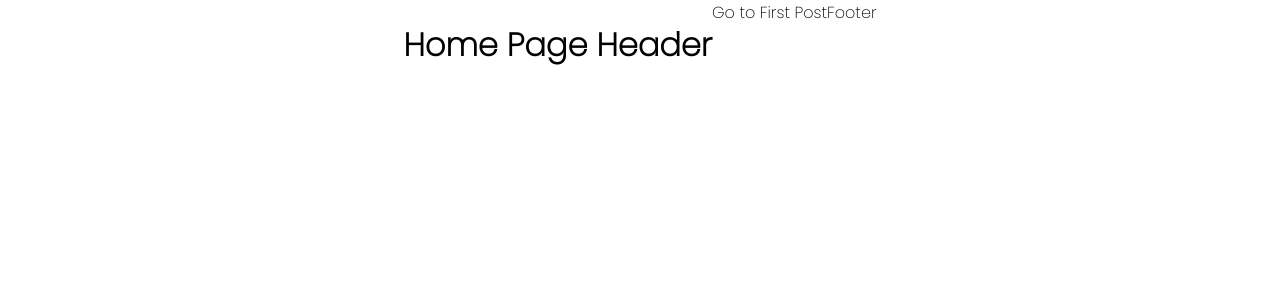
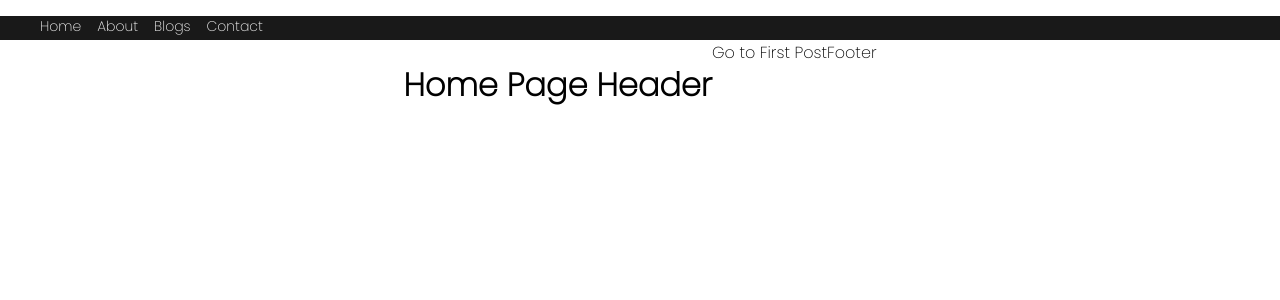
Before and after one commit to mendelssohnbach/nextjs-learn-20220711, a Next.js app: page / in a window 1280 px wide. Shown: the top 300 px of the page. Built offline with nearby package versions, Linux system fonts and the light colour scheme; a web font is replaced by a local one.

Commit message:
:sparkles: naVbarコンポーネント作成

```diff
--- a/pages/_app.js
+++ b/pages/_app.js
@@ -1,7 +1,13 @@
-import '../styles/globals.css'
+import '../styles/globals.css';
+import Navbar from './posts/navbar';
 
 function MyApp({ Component, pageProps }) {
-  return <Component {...pageProps} />
+  return (
+    <>
+      <Navbar></Navbar>
+      <Component {...pageProps} />
+    </>
+  );
 }
 
-export default MyApp
+export default MyApp;
--- /dev/null
+++ b/pages/posts/navbar.js
@@ -0,0 +1,24 @@
+import styles from '../../styles/navbar.module.css';
+
+const Navbar = () => {
+  return (
+    <div className={styles.container}>
+      <ul>
+        <li>
+          <a href="#">Home</a>
+        </li>
+        <li>
+          <a href="#">About</a>
+        </li>
+        <li>
+          <a href="#">Blogs</a>
+        </li>
+        <li>
+          <a href="#">Contact</a>
+        </li>
+      </ul>
+    </div>
+  );
+};
+
+export default Navbar;
--- /dev/null
+++ b/styles/navbar.module.css
@@ -0,0 +1,22 @@
+.container {
+  width: 100%;
+  height: 24px;
+  margin: 0;
+  background: rgba(0, 0, 0, 0.9);
+  color: whitesmoke;
+}
+
+.container ul {
+  list-style: none;
+  display: flex;
+  gap: 1em;
+}
+
+.container ul li {
+  float: left;
+  font-size: 14px;
+}
+
+.container ul li:hover {
+  color: rgb(203, 199, 71);
+}
```
